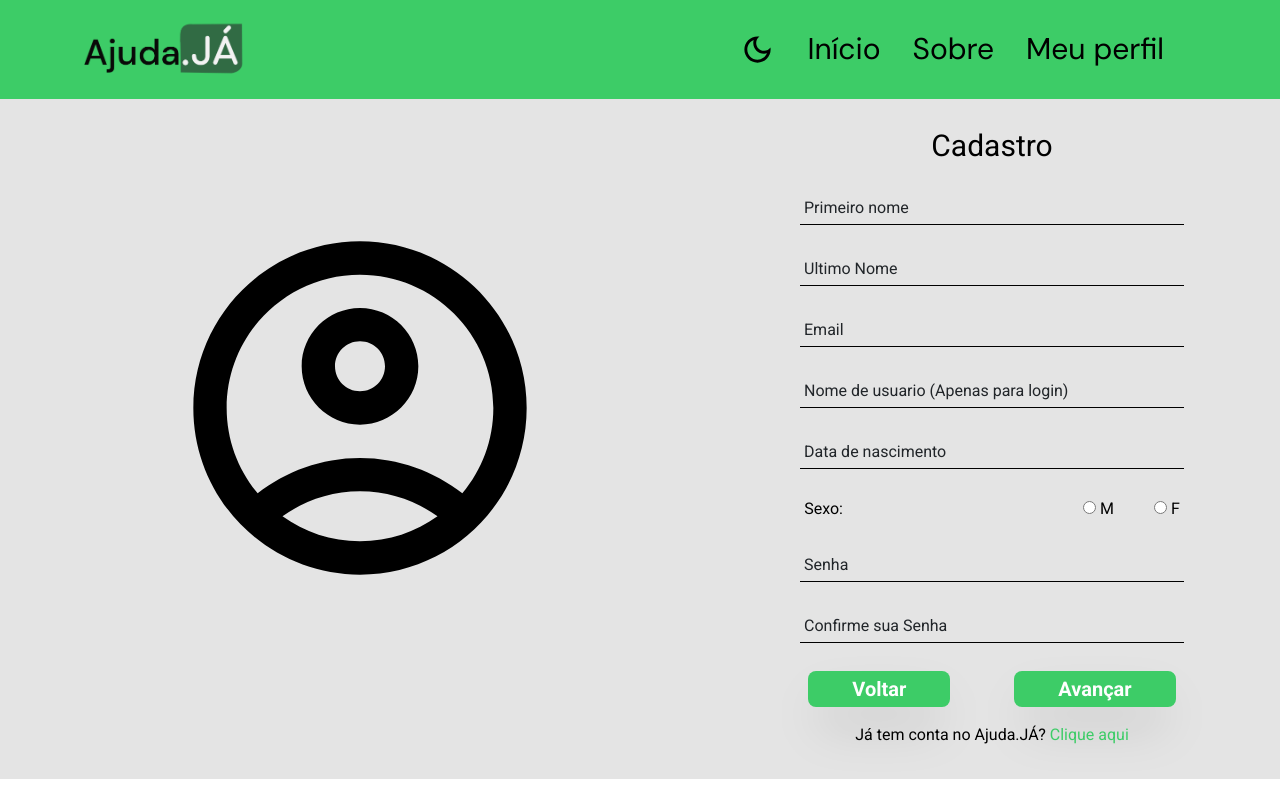
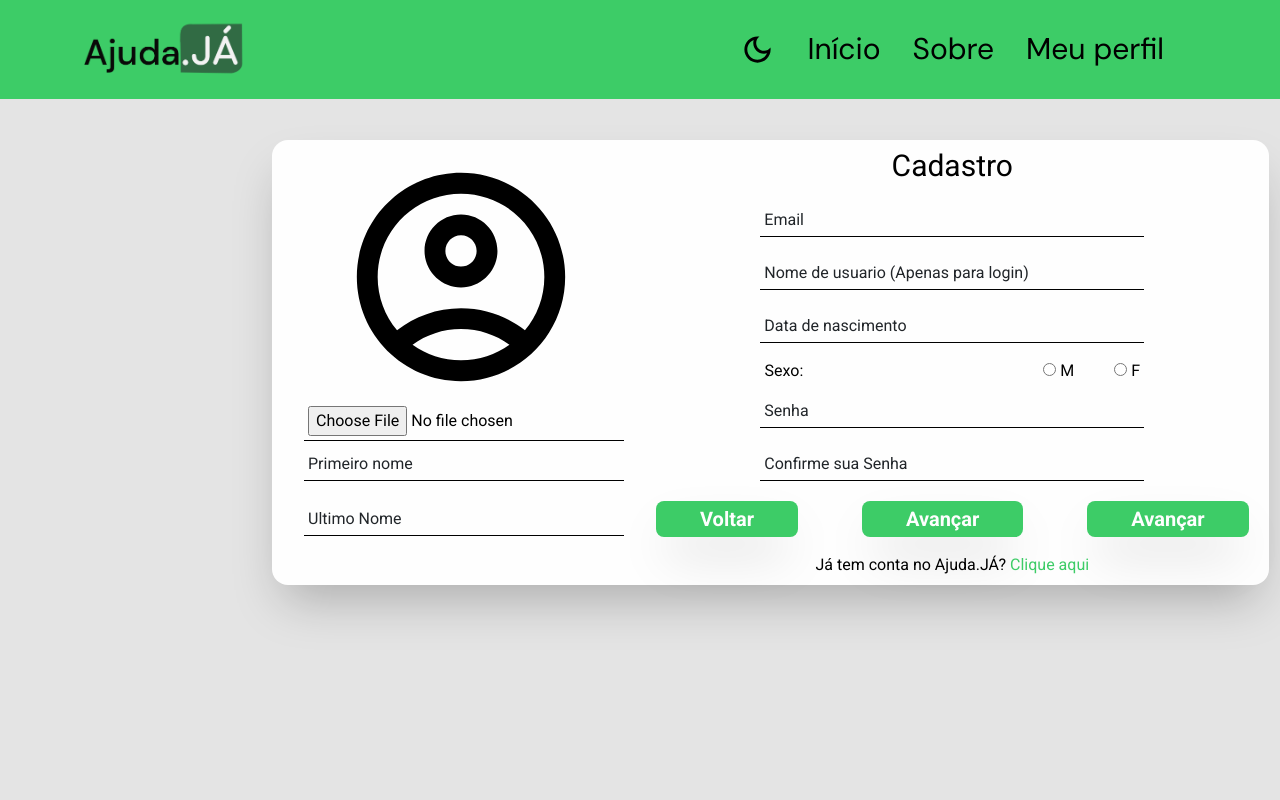
Before and after one commit to PedroVenchiarutti/ajudaJa-Project, a React (Vite) app: page /singup in a window 1280 px wide. Built offline with nearby package versions, Linux system fonts and the light colour scheme.

Commit message:
starting add image

```diff
--- a/package.json
+++ b/package.json
@@ -14,6 +14,8 @@
     "@mui/icons-material": "^5.10.6",
     "@mui/material": "^5.10.8",
     "axios": "^0.27.2",
+    "firebase": "9.8.4",
+    "firestore": "1.1.6",
     "react": "^18.2.0",
     "react-dom": "^18.2.0",
     "react-input-date-mask": "^2.0.0",
--- a/src/Components/Header.jsx
+++ b/src/Components/Header.jsx
@@ -14,7 +14,9 @@ function Header() {
       <nav className="p-5 bg-navBg items-center md:flex md:items-center md:justify-between">
         <div className='flex justify-between'>
           <span className="text-2xl font-primary cursor-pointer md:ml-14 ml-4 ml:shadow">
+            <a href="/">
             <img className="inline w-[172px] h-[58.76px] " src="images\logo-v2.png" />
+            </a>
           </span>
           <div onClick={()=> setMenu(!menu)} className='cursor-pointer py-4 text-3xl cursor-hiddenpointer md:hidden block mx-2'>
           <ion-icon name={menu ? 'close' : 'menu'}></ion-icon>
@@ -29,7 +31,7 @@ function Header() {
           </li>
           <li className="mx-4 my-6 md:my-0">
             <a
-              href="#"
+              href="/"
               className="text-3xl font-secoprimary hover:text-hoverFontColor duration-500"
             >
               <h1 className='font-primary'>
@@ -43,18 +45,16 @@ function Header() {
               className="text-3xl font-primary hover:text-hoverFontColor duration-500"
             >
               <h1 className='font-primary'>
-
               Sobre
               </h1>
             </a>
           </li>
           <li className="mx-4 my-6 md:my-0">
             <a
-              href="#"
+              href="/singup"
               className="text-3xl font-primaryr hover:text-hoverFontColor duration-500"
             >
               <h1 className='font-primary'>
-
               Meu perfil
               </h1>
             </a>
--- /dev/null
+++ b/src/Components/connectionFirebase.jsx
@@ -0,0 +1,29 @@
+import { initializeApp } from "firebase/app";
+
+import { getStorage } from "firebase/storage";
+
+import { getAnalytics } from "firebase/analytics";
+
+
+
+const firebaseConfig = {
+
+  apiKey: "AIzaSyBc5T4qPpktv7Q-fvjZTlgyQ0uKC7hXfWs",
+
+  authDomain: "ajudaja-b3740.firebaseapp.com",
+
+  projectId: "ajudaja-b3740",
+
+  storageBucket: "ajudaja-b3740.appspot.com",
+
+  messagingSenderId: "1071885231999",
+
+  appId: "1:1071885231999:web:555069672ef657d6aedc4a",
+
+  measurementId: "G-LK09Y8S9B3"
+
+};
+
+export const app = initializeApp(firebaseConfig);
+
+export const storage = getStorage(app);
--- /dev/null
+++ b/src/Components/filePicker.js
@@ -0,0 +1,16 @@
+const file = document.getElementById('fileImg');
+
+file.addEventListener('change', (e)=>{
+
+    const reader = new FileReader();
+
+    reader.onload = () => {
+
+        console.log(reader.result);
+
+    }
+
+})
+
+
+module.exports = { file, reader };
--- a/src/Pages/SingUp And Login/SingUp/SingUp.jsx
+++ b/src/Pages/SingUp And Login/SingUp/SingUp.jsx
@@ -2,10 +2,58 @@ import React, {useState} from "react";
 import axios from "axios";
 import ReactInputDateMask from 'react-input-date-mask';
 import AccountCircleOutlinedIcon from '@mui/icons-material/AccountCircleOutlined';
+import { storage } from "../../../Components/connectionFirebase";
+
+
+
 
 import Header from "../../../Components/Header";
 
+
+
+
+
+
+
 const urlSingUp = 'https://ajudajaapi.herokuapp.com/api/public/register'
+
+
+
+const firebaseUpload = (e) => {
+    e.preventDefault();
+    console.log(e);
+    const file = e.target[0]?.files[0];
+    if (!file) return;
+    const storageRef = ref(storage, `image/user/${file.name}`);
+    const uploadTask = uploadBytesResumable(storageRef, file);
+    uploadTask.on(
+        "state_changed",
+      (snapshot) => {
+          console.log("snapshot", snapshot);
+      },
+      (error) => {}
+      );
+      uploadTask.then((res) => {
+          getDownloadURL(storageRef)
+          .then((url) => {
+              let urlImage = url;
+              setImgURL(urlImage);
+              personalDataRecord({
+                  ...personalName,
+                  img: urlImage,
+                });
+                setProgress(true);
+            })
+            .catch((error) => {
+                console.log(error);
+                return <div>Error...</div>;
+            });
+        });
+    };
+
+
+
+
 
 
 
@@ -23,10 +71,13 @@ export default function SingUp() {
     const [dateNasc, setDateNasc] = useState('');
     const [sucess, setSucess] = useState(false);
 
+
     function getaPTesta (){
         axios.get('https://ajudajaapi.herokuapp.com/api/private/users').then( response => console.log(response))
 
     }
+
+
 
 
 
@@ -51,6 +102,7 @@ export default function SingUp() {
                 getaPTesta()
             }).catch((err) => {
                 console.log(err)
+                getaPTesta()
             })
         }
 
@@ -61,7 +113,6 @@ export default function SingUp() {
 
         function next(){
             handleSubmit();
-            console.log('proximo')
                     }
 
 
@@ -69,7 +120,7 @@ export default function SingUp() {
 
 
   return (
-<div>
+<div className="bg-bgSingUp h-screen">
     <Header />
 
 
@@ -79,24 +130,26 @@ export default function SingUp() {
                 <h1 className="pl-[490px]">CADASTRO REALIZADO COM SUCESSO!!</h1>
             </section>
             ) : (
-                <div className="bg-bgSingUp pt-12 font-secondary flex">
+                <div className="bg-bgSingUp pt-10 font-secondary flex">
 
-        <div className="items-center">
+        <div className="items-center ml-40 pr-28">
 
 
-        <AccountCircleOutlinedIcon sx={{fontSize: 400  }} className="mt-40 ml-40"/>
+        <AccountCircleOutlinedIcon sx={{fontSize: 250  }} className="mt-28 ml-44 absolute">
+        </AccountCircleOutlinedIcon>
+        <input type="file" id="fileImg" className="ml-36 absolute placeholder-colorFontHeadline max-w-3xl w-80 mt-[362px] border-b bg-faqGrayBg p-1 "/>
+        <input  type="text" value={firstName} onChange={(e) => setfirstName(e.target.value)} placeholder="Primeiro nome" className="ml-36 absolute placeholder-colorFontHeadline max-w-3xl w-80 mt-[408.3px] border-b bg-faqGrayBg p-1 "/>
+            <input  type="text" value={lastName} onChange={(e) => setLastName(e.target.value)} placeholder="Ultimo Nome" className="ml-36 placeholder-colorFontHeadline absolute mt-[463px]  max-w-3xl w-80 border-b bg-faqGrayBg p-1"/>
         </div>
-        <form className="flex-col flex items-center mt-20 pl-[240px]" onSubmit={handleSubmit}>
+        <form className="bg-faqGrayBg shadow-2xl flex-col flex items-center rounded-2xl pb-1 mt-[100px] pr-5 pl-96 pt-2" onSubmit={handleSubmit}>
         <h1 className="text-center text-3xl ">
             Cadastro
         </h1>
-            <input  type="text" value={firstName} onChange={(e) => setfirstName(e.target.value)} placeholder="Primeiro nome" className="placeholder-colorFontHeadline max-w-3xl w-96 mt-7 border-b bg-bgSingUp p-1"/>
-            <input  type="text" value={lastName} onChange={(e) => setLastName(e.target.value)} placeholder="Ultimo Nome" className="placeholder-colorFontHeadline  max-w-3xl w-96 mt-7 border-b bg-bgSingUp p-1"/>
-            <input  type="text" value={email} onChange={(e) => setEmail(e.target.value)} placeholder="Email" className="placeholder-colorFontHeadline  bg-bgSingUp border-b p-1 max-w-3xl w-96 mt-7"/>
-            <input  type="text" value={userName} onChange={(e) => setUserName(e.target.value)} placeholder="Nome de usuario (Apenas para login)" className="placeholder-colorFontHeadline  max-w-3xl w-96 mt-7 border-b bg-bgSingUp p-1"/>
-            {/* <ReactInputDateMask mask='mm-dd-yyyy' value={dateNasc} required showMaskOnFocus='true'  showMaskOnHover='true' onChange={(e) => setDateNasc(e.target.value)} className='placeholder-colorFontHeadline  max-w-3xl w-96 mt-7 border-b bg-bgSingUp p-1' /> */}
-            <input  type="text" value={dateNasc} onChange={(e) => setDateNasc(e.target.value)} placeholder="Data de nascimento" className="placeholder-colorFontHeadline  max-w-3xl w-96 mt-7 border-b bg-bgSingUp p-1"/>
-            <div className="mt-7">
+            <input  type="text" value={email} onChange={(e) => setEmail(e.target.value)} placeholder="Email" className="placeholder-colorFontHeadline  bg-faqGrayBg border-b p-1 max-w-3xl w-96 mt-5"/>
+            <input  type="text" value={userName} onChange={(e) => setUserName(e.target.value)} placeholder="Nome de usuario (Apenas para login)" className="placeholder-colorFontHeadline  max-w-3xl w-96 mt-5 border-b bg-faqGrayBg p-1"/>
+            {/* <ReactInputDateMask mask='mm-dd-yyyy' value={dateNasc} required showMaskOnFocus='true'  showMaskOnHover='true' onChange={(e) => setDateNasc(e.target.value)} className='placeholder-colorFontHeadline  max-w-3xl w-96 mt-5 border-b bg-faqGrayBg p-1' /> */}
+            <input  type="text" value={dateNasc} onChange={(e) => setDateNasc(e.target.value)} placeholder="Data de nascimento" className="placeholder-colorFontHeadline  max-w-3xl w-96 mt-5 border-b bg-faqGrayBg p-1"/>
+            <div className="mt-4">
 
 
             <label htmlFor="" className="mr-[240px]">
@@ -109,19 +162,27 @@ export default function SingUp() {
 
             <label htmlFor="" className="ml-1">F</label>
             </div>
-            <input  type="password" value={password} onChange={(e) => setPassword(e.target.value)} placeholder="Senha" className="placeholder-colorFontHeadline  bg-bgSingUp border-b p-1 max-w-3xl w-96 mt-7"/>
-            <input  type="password" value={confirmPassword} onChange={(e) => setConfirmPassword(e.target.value)} placeholder="Confirme sua Senha" className="placeholder-colorFontHeadline  bg-bgSingUp border-b p-1 max-w-3xl w-96 mt-7"/>
+            <input  type="password" value={password} onChange={(e) => setPassword(e.target.value)} placeholder="Senha" className="placeholder-colorFontHeadline  bg-faqGrayBg border-b p-1 max-w-3xl w-96 mt-3"/>
+            <input  type="password" value={confirmPassword} onChange={(e) => setConfirmPassword(e.target.value)} placeholder="Confirme sua Senha" className="placeholder-colorFontHeadline  bg-faqGrayBg border-b p-1 max-w-3xl w-96 mt-5"/>
 
 
-            <div className="mt-7 mb-8 text-center">
-            <button onClick={getBack}className='group bg-buttonColor hover:bg- md:p-1 border-[1px] border-hidden hover:border-solid shadow-2xl p-1
+            <div className="mt-5 mb-1 text-center">
+            <button onClick={getBack}className='group bg-buttonColor hover:bg- md:p-1 border-[1px] border-hidden shadow-2xl p-1
        rounded-lg hover:animate-pulse duration-500hhhhhhh
        ' >
           <h1 className=' group-hover:animate-pulse text-faqGrayBg md:font-bold text-xl pl-10 pr-10'>
         Voltar
           </h1>
       </button>
-        <button onClick={next}className='group bg-buttonColor hover:bg- md:p-1 border-[1px] border-hidden hover:border-solid shadow-2xl p-1
+      <button onClick={next}className='group bg-buttonColor hover:bg- md:p-1 border-[1px] border-hidden  shadow-2xl p-1
+       rounded-lg hover:animate-pulse duration-500hhhhhhh
+       ml-16
+       ' >
+          <h1 className=' group-hover:animate-pulse text-faqGrayBg md:font-bold text-xl pl-10 pr-10'>
+        Avançar
+          </h1>
+      </button>
+      <button onClick={firebaseUpload} className='group bg-buttonColor hover:bg- md:p-1 border-[1px] border-hidden  shadow-2xl p-1
        rounded-lg hover:animate-pulse duration-500hhhhhhh
        ml-16
        ' >
```
Also changed, not shown: 1 other file (tests, documents, lock files or other folders). Lines whose indentation alone changed are shown as unchanged.
